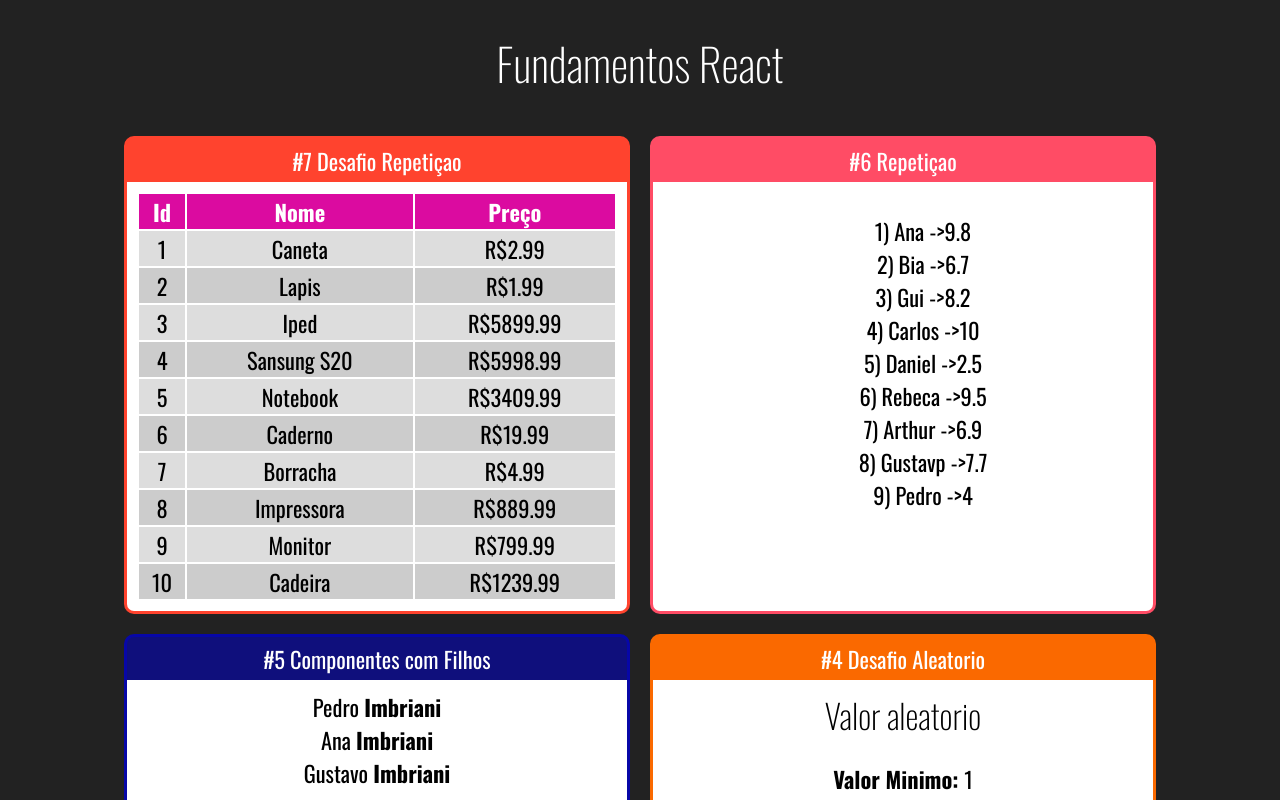
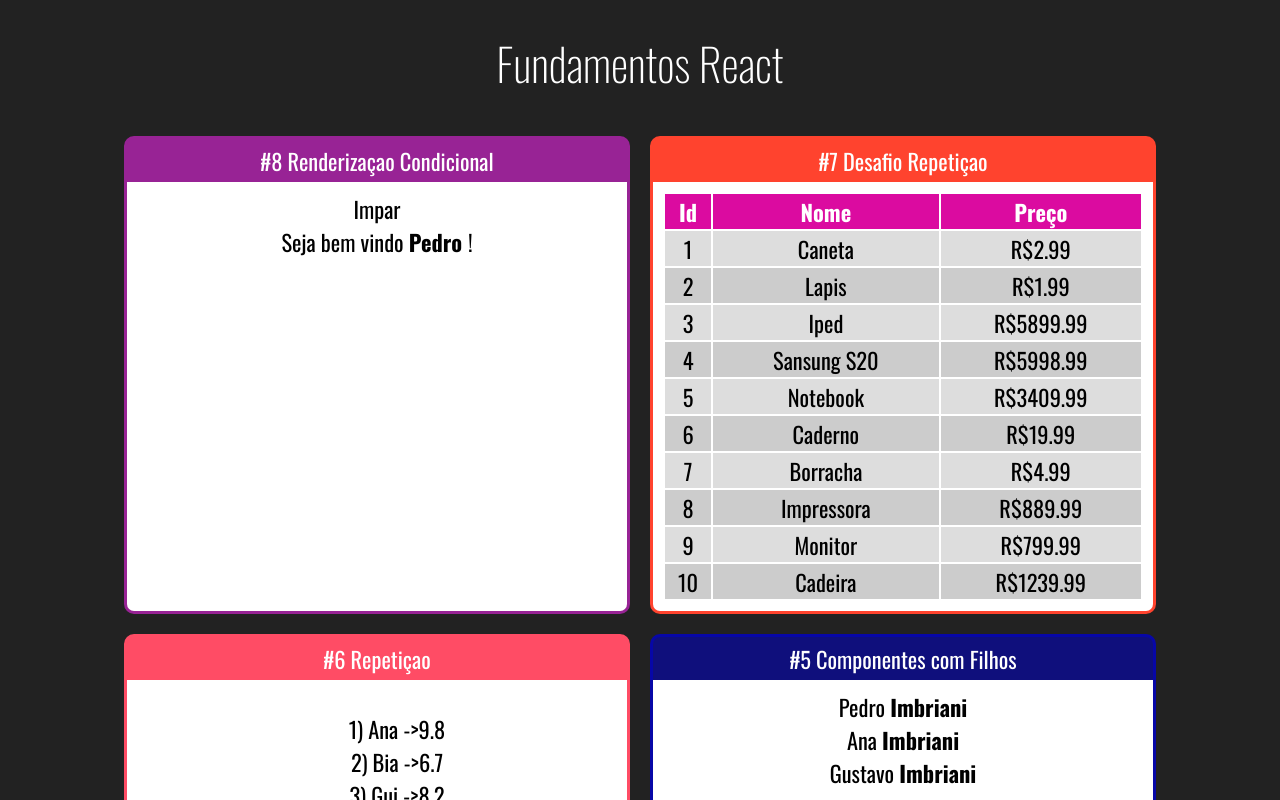
Before and after one commit to Pedro-imbriani-clear/fundamentos-react, a React (Create React App) app in the folder fundamentos-react/: page / in a window 1280 px wide. Shown: the top 800 px of the page. Built offline with nearby package versions, Linux system fonts and the light colour scheme.

Commit message:
renderings

```diff
--- a/fundamentos-react/src/app.jsx
+++ b/fundamentos-react/src/app.jsx
@@ -1,5 +1,7 @@
 import './App.css'
 import React from 'react'
+import UsuarioInfo from './components/condicional /UsuarioInfo';
+import ParOuImpar from './components/condicional /ParOuImpar';
 import ListaAluno from './components/repetiçao/ListaAluno';
 import FamiliaMembro from './components/basicos/FamiliaMembro';
 import Familia from './components/basicos/Familia';
@@ -14,6 +16,12 @@
     <div className='App'>
         <h1>Fundamentos React</h1>
         <div className='Cards'>
+
+        <Card titulo='#8 Renderizaçao Condicional ' color="#982395">
+               <ParOuImpar numero={23}></ParOuImpar>
+               <UsuarioInfo usuario={{nome:'Pedro'}}></UsuarioInfo>
+
+            </Card>
         <Card titulo='#7 Desafio Repetiçao ' color="#FF432e">
                 <TabelaProdutos></TabelaProdutos>
             </Card>
--- /dev/null
+++ b/fundamentos-react/src/components/condicional /If.js
@@ -0,0 +1,16 @@
+export default props =>{
+    const elseChild = props.children.filter(child =>{
+        return child.type && child.type.name === 'Else'
+    })[0]
+    const ifChild = props.children.filter(child =>{
+        return child !== elseChild
+    })
+    if(props.test){
+        return ifChild
+    }else if (elseChild){
+        return elseChild
+    }else{
+        return false
+    }
+}
+export const Else = props=> props.children
--- /dev/null
+++ b/fundamentos-react/src/components/condicional /ParOuImpar.jsx
@@ -0,0 +1,13 @@
+import React from 'react'
+
+export default props =>{
+    const isPar= props.numero % 2 === 0
+    return(
+        <div>
+            { isPar ?
+            <span>Par</span> :
+            <span>Impar</span>
+}
+        </div>
+    )
+}
--- /dev/null
+++ b/fundamentos-react/src/components/condicional /UsuarioInfo.jsx
@@ -0,0 +1,17 @@
+import React from 'react'
+import If,{Else} from './If'
+
+export default props =>{
+    const usuario = props.usuario || {}
+    return(
+        <div>
+
+            <If test={usuario && usuario.nome}>
+            Seja bem vindo <strong> {usuario.nome} </strong> !
+            <Else>
+            Seja bem vindo <strong>Amigao</strong>!
+            </Else>
+            </If>
+        </div>
+    )
+}
--- a/fundamentos-react/src/components/repetiçao/TabelaProdutos.jsx
+++ b/fundamentos-react/src/components/repetiçao/TabelaProdutos.jsx
@@ -6,7 +6,7 @@
     function getLinhas(){
         return Produtos.map((produto, i)=>{
             return(
-                <tr key={produto.id}className={i % 2 == 0 ? "Par" : 'Impar'}>
+                <tr key={produto.id}className={i % 2 === 0 ? "Par" : 'Impar'}>
                     <td>{produto.id}</td>
                     <td>{produto.nome}</td>
                     <td>R${produto.preço}</td>
```
